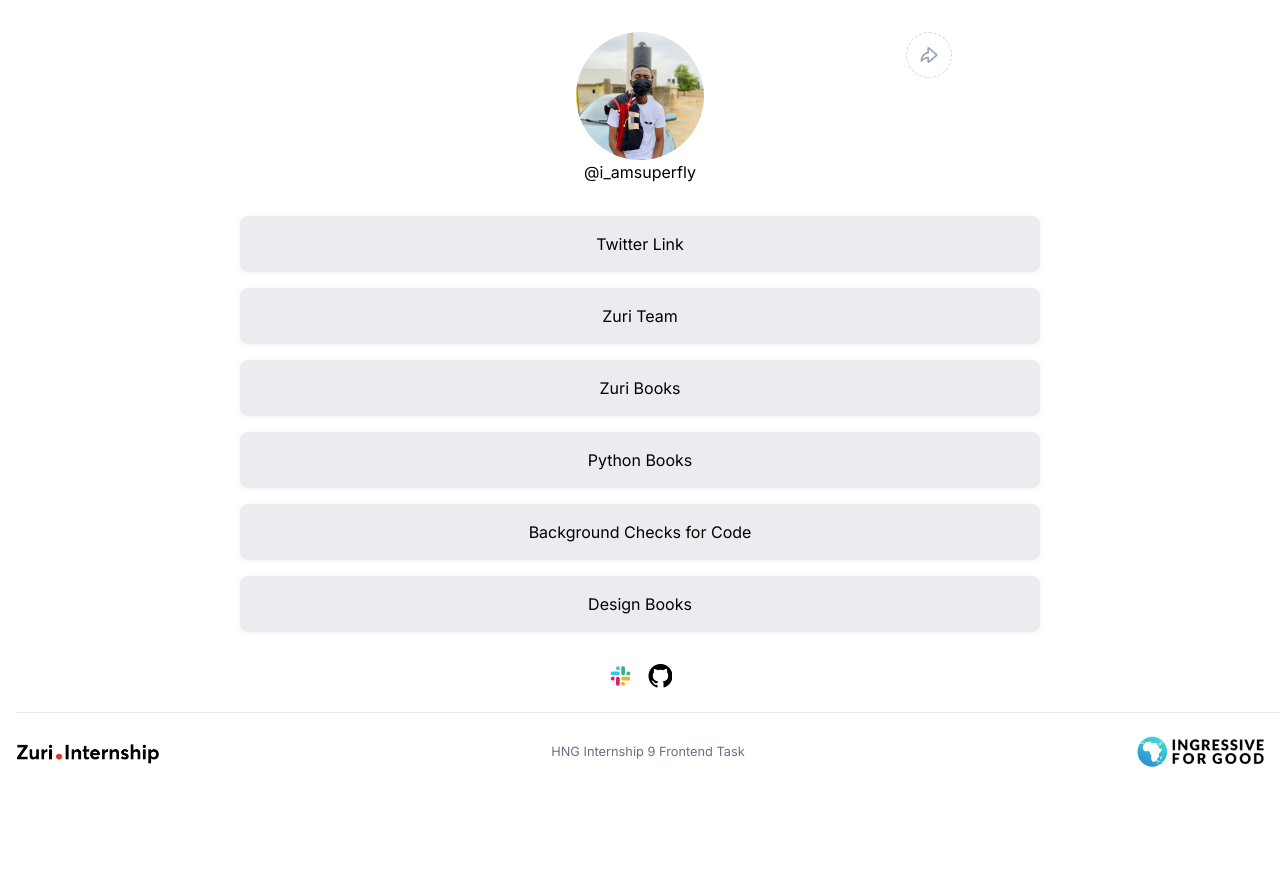
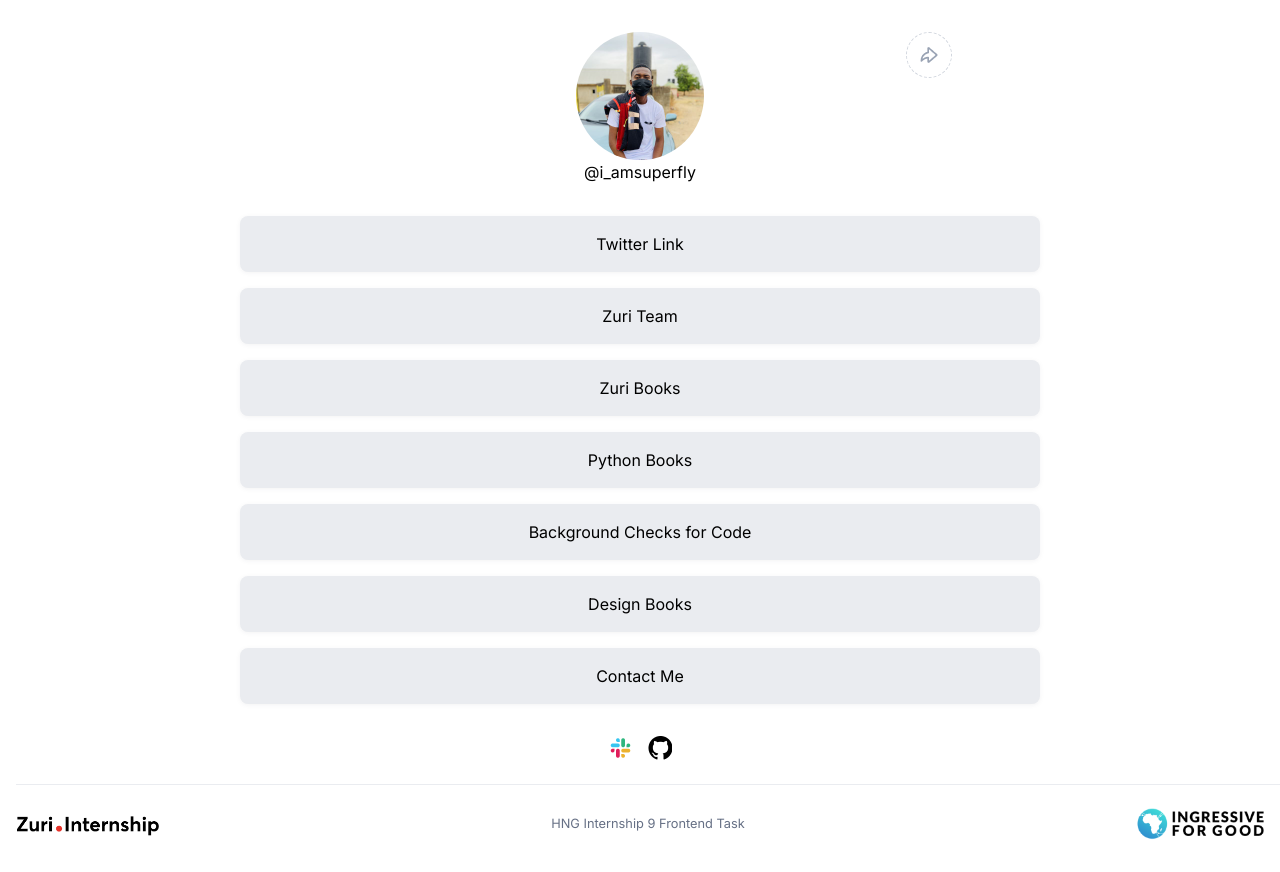
Before and after one commit to Superfly101/Linktree, a React (Create React App) app: page / in a window 1280 px wide. Before the commit the page ends 800 px from the top, so only its background shows below. Built offline with nearby package versions, Linux system fonts and the light colour scheme.

Commit message:
feat: adding profile link in-page navigation

```diff
--- a/src/components/Button/Button.js
+++ b/src/components/Button/Button.js
@@ -1,10 +1,10 @@
-const Button = ({ id, url, children }) => {
+const Button = ({ id, url, children, target }) => {
   return (
     <a
       id={id}
       href={url}
       className="bg-gray w-full max-w-[50rem] p-4 rounded-lg text-center drop-shadow-[0_1px_2px_rgba(16,24,40,0.05)]"
-      target="_blank"
+      target={target || ""}
     >
       {children}
     </a>
--- a/src/components/ProfileLinks/ProfileLinks.js
+++ b/src/components/ProfileLinks/ProfileLinks.js
@@ -6,13 +6,25 @@ const Links = () => {
       title: "Twitter Link",
       url: "https://twitter.com/i_amsuperfly",
       id: "twitter",
+      target: "_blank",
     },
-    { title: "Zuri Team", url: "https://training.zuri.team/", id: "btn__zuri" },
-    { title: "Zuri Books", url: "http://books.zuri.team/", id: "books" },
+    {
+      title: "Zuri Team",
+      url: "https://training.zuri.team/",
+      id: "btn__zuri",
+      target: "_blank",
+    },
+    {
+      title: "Zuri Books",
+      url: "http://books.zuri.team/",
+      id: "books",
+      target: "_blank",
+    },
     {
       title: "Python Books",
       url: "https://books.zuri.team/python-for-beginners?ref_id=Superfly",
       id: "book__python",
+      target: "_blank",
     },
     {
       title: "Background Checks for Code",
@@ -23,13 +35,19 @@ const Links = () => {
       title: "Design Books",
       url: "https://books.zuri.team/design-rules",
       id: "book__design",
+      target: "_blank",
+    },
+    {
+      title: "Contact Me",
+      url: "/contact",
+      id: "contact",
     },
   ];
   return (
     <section className="flex flex-col gap-4 items-center">
       {/* Links to the things I sell */}
       {LINK_LIST.map((link) => (
-        <Button key={link.id} id={link.id} url={link.url}>
+        <Button key={link.id} id={link.id} url={link.url} target={link.target}>
           {link.title}
         </Button>
       ))}
```
